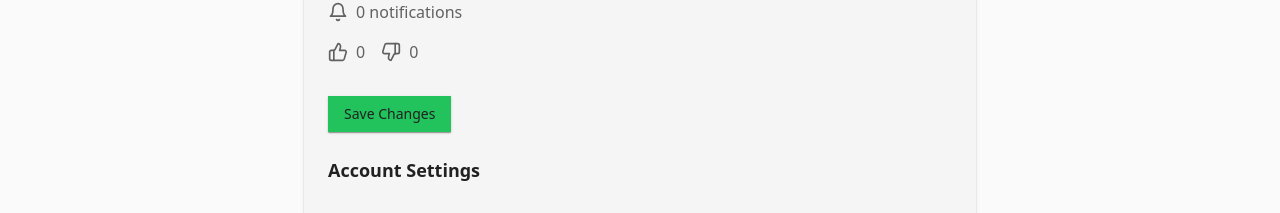
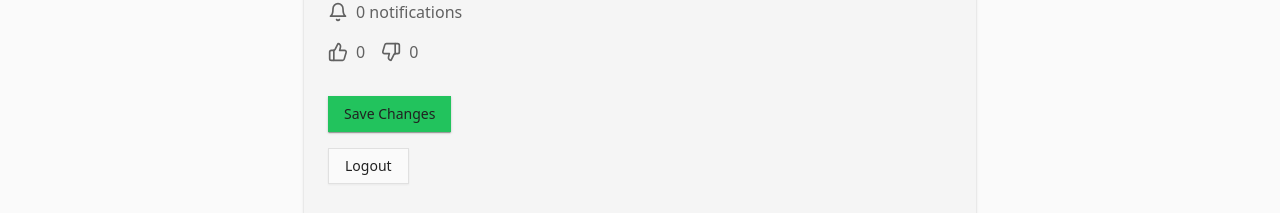
Before and after one commit to Mukul-Howale/AllChat, a Next.js app in the folder all-chat/: page /profile in a window 1280 px wide. Shown: the part 692-905 px from the top of the page. Built offline with nearby package versions, Linux system fonts and the light colour scheme; sample sign-in values are in the browser's storage.

Commit message:
updated profile page

```diff
--- a/all-chat/src/pages/profile.tsx
+++ b/all-chat/src/pages/profile.tsx
@@ -154,13 +154,23 @@ const UserProfile = observer(() => {
                       </div>
                     </div>
 
-                    <div className="pt-4">
+                    <div className="pt-4 space-y-4">
                       <Button
                         type="submit"
                         className="bg-theme-primary text-theme-surface hover:bg-theme-primary-600 transition-colors elevation-1"
                       >
                         Save Changes
                       </Button>
+
+                      <div className="flex">
+                        <Button
+                          onClick={handleLogout}
+                          variant="outline"
+                          className="text-theme-foreground hover:bg-theme-surface-100 transition-colors"
+                        >
+                          Logout
+                        </Button>
+                      </div>
                     </div>
                   </form>
                 </div>
@@ -168,19 +178,18 @@ const UserProfile = observer(() => {
                 <div>
                   <h2 className="text-lg font-semibold text-theme-foreground mb-4">Account Settings</h2>
                   <div className="space-y-4">
-                    <div className="flex items-center justify-between p-4 bg-theme-surface-100 rounded-md">
+                    <div className="flex items-center justify-between p-4 bg-red-50 dark:bg-red-900/10 rounded-md border border-red-200 dark:border-red-800">
                       <div>
-                        <h3 className="font-medium text-theme-foreground">Delete Account</h3>
-                        <p className="text-sm text-theme-foreground/60">
+                        <h3 className="font-medium text-red-700 dark:text-red-400">Delete Account</h3>
+                        <p className="text-sm text-red-600/80 dark:text-red-400/80">
                           Permanently delete your account and all associated data
                         </p>
                       </div>
                       <Button
                         variant="destructive"
-                        onClick={handleLogout}
-                        className="bg-error-500 text-theme-surface hover:bg-error-600 transition-colors elevation-1"
+                        className="bg-red-600 hover:bg-red-700 text-white transition-colors"
                       >
-                        Logout
+                        Delete Account
                       </Button>
                     </div>
                   </div>
```
